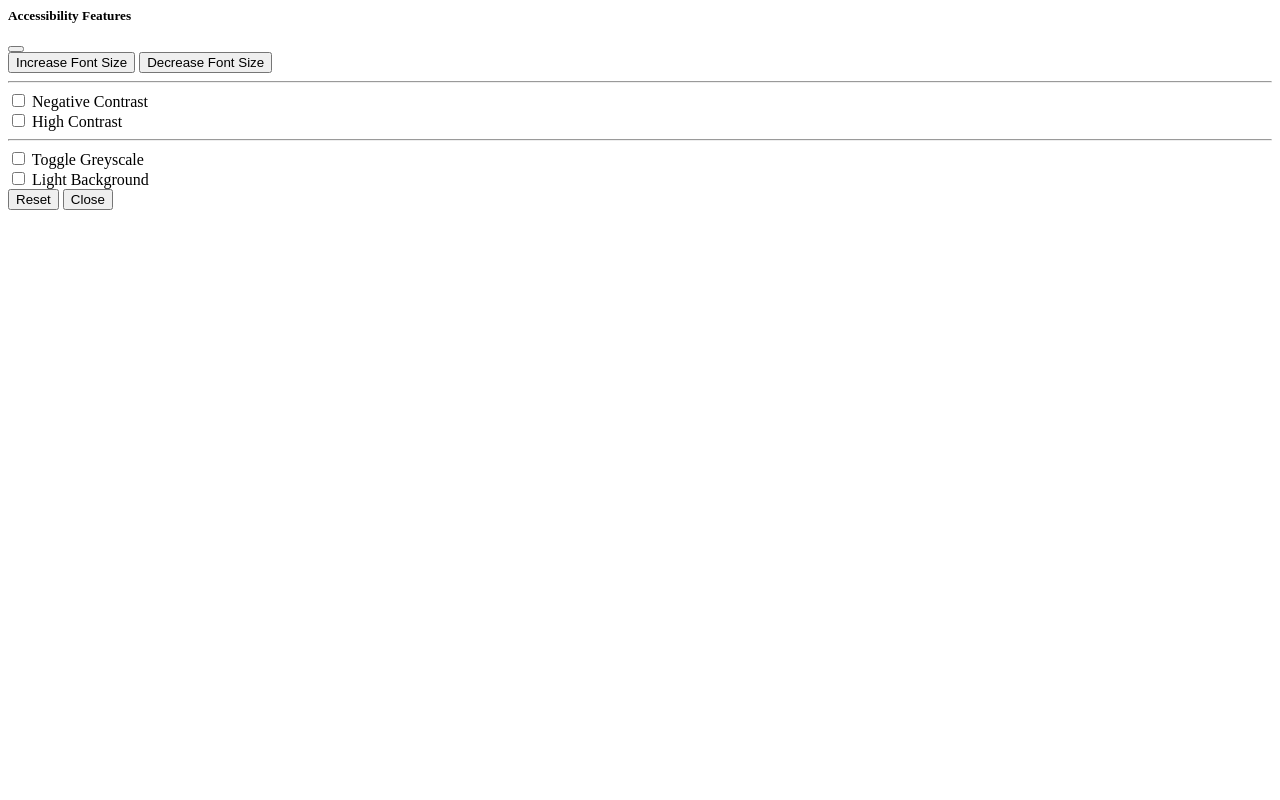
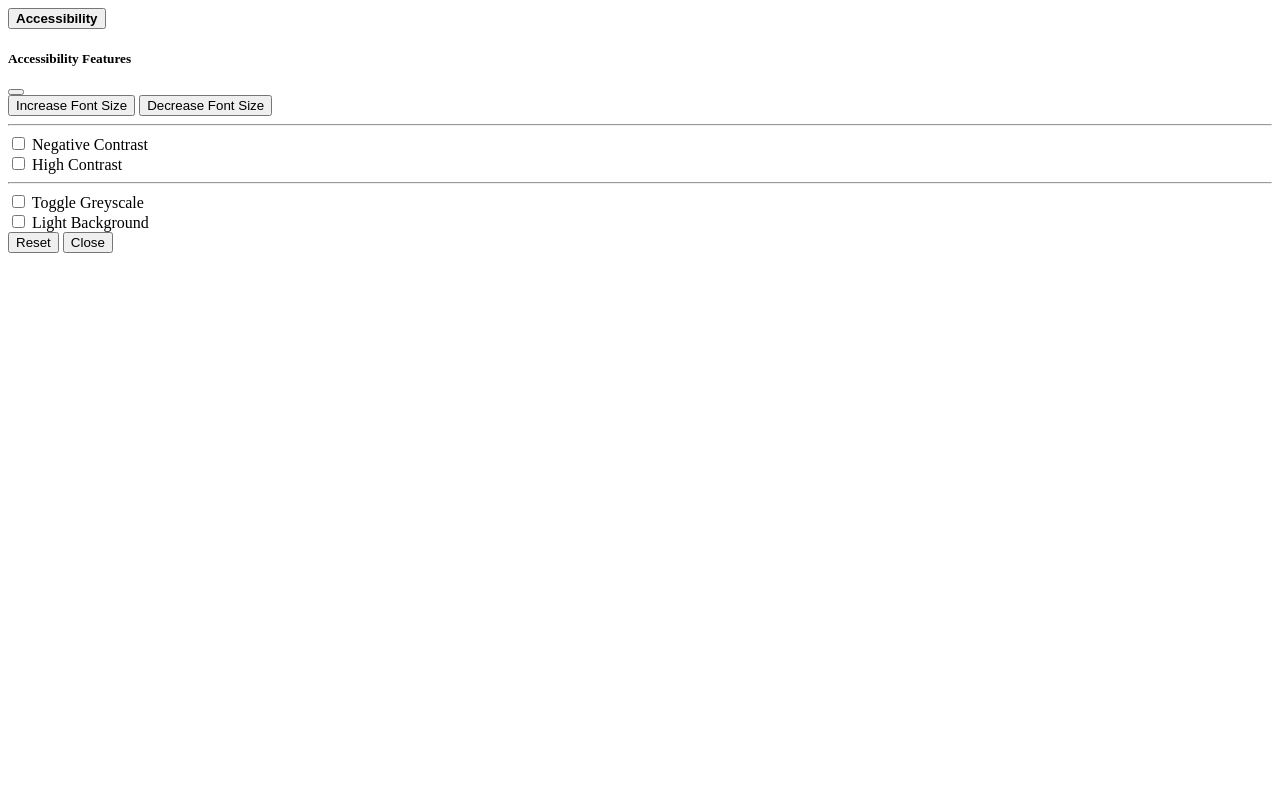
Before and after one commit to PSP-Team1/a4a-web-app, a CodeIgniter 4 app: the page made by app/Views/templates/accessibility.php in a window 1280 px wide. Run offline with PHP 8.4 and a stand-in for CodeIgniter, Linux system fonts and the light colour scheme; the template is opened without the code that fills it, so the values that code supplies are empty; some libraries are stand-ins or nearby versions.

Commit message:
accessibility

```diff
--- a/app/Views/Login.php
+++ b/app/Views/Login.php
@@ -1,4 +1,4 @@
-<?= view('templates/accessibility'); ?>
+
 <!DOCTYPE html>
 <html lang="en">
    <head>
@@ -20,7 +20,7 @@
       toastr.options.progressBar = true;
    </script>`
    <body class="animate__animated animate__fadeIn">
-
+      <?= view('templates/accessibility'); ?>
       <div class="login-container">
       <section class="Login-form">
       <div class="fusion-separator fusion-no-medium-visibility fusion-no-large-visibility fusion-full-width-sep"
--- a/app/Views/templates/accessibility.php
+++ b/app/Views/templates/accessibility.php
@@ -1,3 +1,10 @@
+<body class="animate__animated animate__fadeIn">
+      <div class="dropdown">
+         <button href="#accessibilityModal" data-bs-toggle="modal" class="accessButton floating-btn" type="button">
+         <b>Accessibility</b>
+         </button>
+      </div>
+
 <div id="accessibilityModal" class="modal fade">
    <div class="modal-dialog">
       <div class="modal-content">
```
